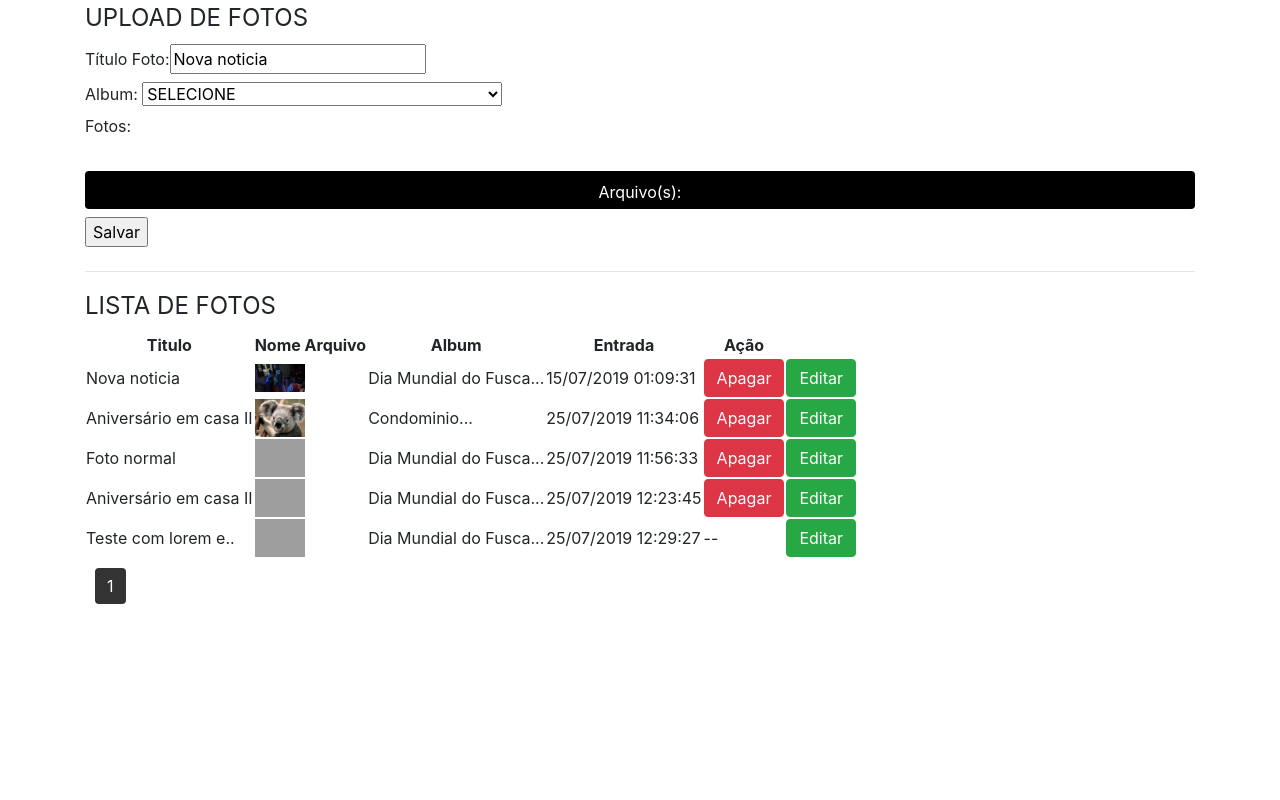
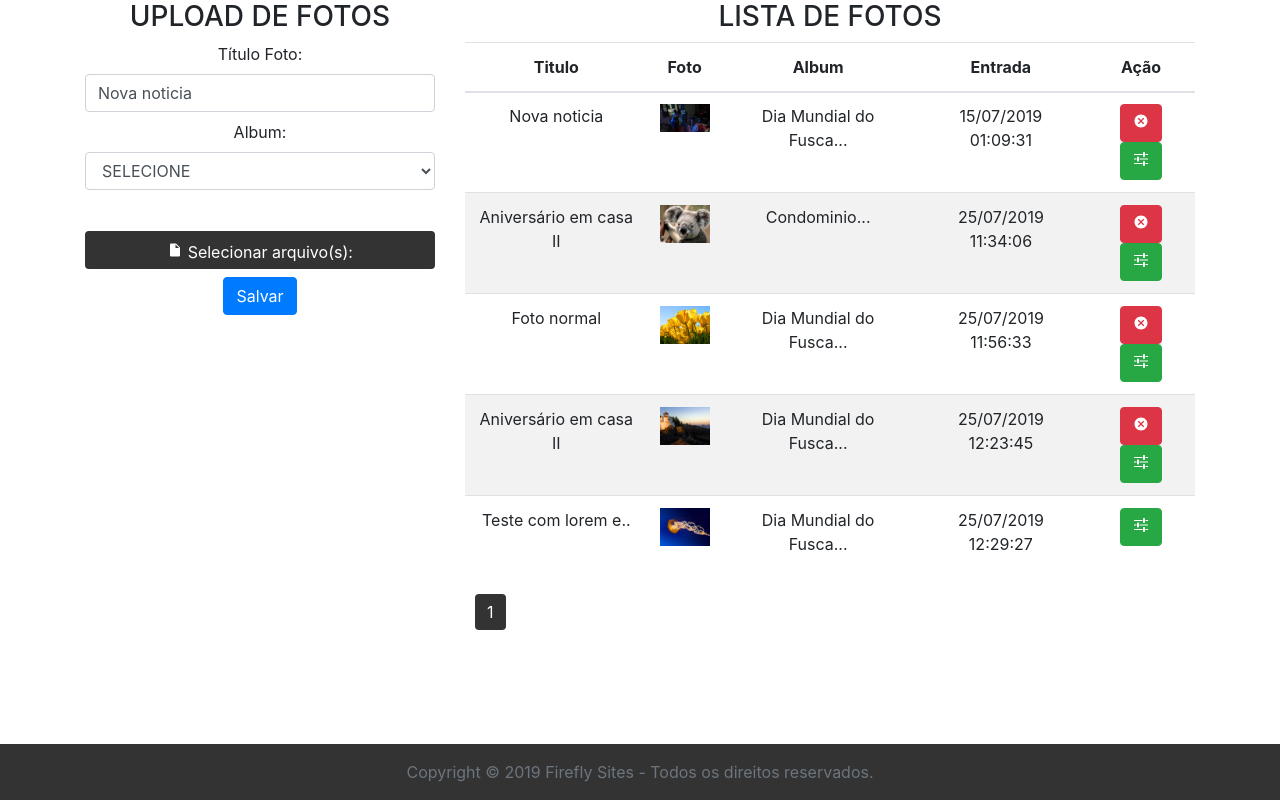
Before and after one commit to bladellano/parafuscaclube, a PHP site: page /admin/views/fotos.php in a window 1280 px wide. Run offline with PHP 8.4, Linux system fonts and the light colour scheme; data comes from the database, SQL or seed files in the repository; both versions use the stored data as it was after the commit; grey boxes are pictures that could not be loaded.

Commit message:
Ajustando layout com bootstrap 4.

```diff
--- a/admin/css/style.css
+++ b/admin/css/style.css
@@ -1,4 +1,8 @@
-	.btn_pg{
+	html {
+    min-height: 100%;
+    position: relative;
+  }
+  .btn_pg{
    margin-left: 10px;
    margin-top:10px;
    float:left;
@@ -9,17 +13,14 @@
    text-decoration: none;
  }
 
-/* table, td, th {
-  border: 1px solid black;
-  border-collapse: collapse;
+ .footer {
+
+  background-color: #333;
+  bottom: 0;
+  position: absolute;
+  width: 100%;
+  color: #fff;
 }
-table {
-  width: 100%;
-}
-td {
-  text-align: center;
-}*/
-
 form > input, select {
   margin-bottom: 8px;
 }
@@ -30,7 +31,7 @@ input[type=file] {
   display: none;
 }
 label[for=arquivo], label[for=foto]  {
-  background-color: #000;
+  background-color: #333;
   color: #fff;
   cursor: pointer;
   margin-bottom: 8px;
--- a/admin/salvar-noticia.php
+++ b/admin/salvar-noticia.php
@@ -5,7 +5,7 @@ require_once "models/Noticias.php";
 $objNoticia = new Noticias();
 
 $titulo_noticia = addslashes($_POST['tituloNoticia']);
-$conteudo = addslashes($_POST['conteudo']);
+$conteudo = ($_POST['conteudo']);
 $id_album = (int) $_POST['idAlbum'];
 $id_video = (int) $_POST['idVideo'];
 $tipo_noticia = addslashes($_POST['tipoNoticia']);
--- a/admin/views/fotos.php
+++ b/admin/views/fotos.php
@@ -22,6 +22,8 @@ $objNoticia = new Noticias();
 	<script src="../js/functions.js" type="text/javascript"></script>
 
 	<script src="../js/bootstrap.min.js" type="text/javascript"></script>
+
+	<script src="https://unpkg.com/ionicons@4.5.10-0/dist/ionicons.js"></script>
 
 	<link rel="stylesheet" type="text/css" href="../css/alertify.css">
 	<link rel="stylesheet" type="text/css" href="../css/bootstrap.min.css">
@@ -58,48 +60,43 @@ $objNoticia = new Noticias();
 		<!-- fim Modal -->
 
 
-		<fieldset><legend>UPLOAD DE FOTOS</legend>
+		<div class="row">
+			<div class="col-md-4 text-center">
 
+				<h3>UPLOAD DE FOTOS</h3>
 				<form id="form-upload" method="POST" enctype="multipart/form-data">
 
+					<label for="tituloFoto">Título Foto: </label>
+					<input type="text" name="tituloFoto" id="tituloFoto" class="form-control" required>
 
-				<label for="tituloFoto">Título Foto: </label><input type="text" name="tituloFoto" id="tituloFoto" required>
-				<br>
 					<label for="idAlbum">Album: </label>
-				<select name="idAlbum" id="idAlbum" required="">
+					<select name="idAlbum" id="idAlbum" required="" class="form-control">
 						<option value="">SELECIONE</option>
 						<?php foreach($objAlbum->listarAlbuns() as $album): ?>
 							<option value="<?php echo $album["idAlbum"] ?>"><?php echo $album["nomeAlbum"] ?></option>
 						<?php endforeach;  ?>
 					</select>
-				<br>
 
-				Fotos: <label for="arquivo">Arquivo(s):</label>
+					<label for="arquivo"><ion-icon name="document"></ion-icon> Selecionar arquivo(s):</label>
 					<input type="file" multiple="" name="arquivo" id="arquivo" required="">
 
-				<br>
-				<input type="submit" value="Salvar">
+					<input type="submit" class="btn btn-primary" value="Salvar">
+
 				</form>
-
-		</fieldset>
-
-
-		<span id='response'></span>
-		<hr>
-
+			</div> <!--col-md-6-->
+			<div class="col-md-8 text-center">
 				<?php
 
 				if($fotos->paginacao()["totalResult"] > 0):
 
 					?>
 
-			<fieldset>
-				<legend>LISTA DE FOTOS</legend>
-				<table>
-					<thead class="thead-dark">
+					<h3>LISTA DE FOTOS</h3>
+					<table class="table table-striped">
+						<thead >
 							<tr>
 								<th>Titulo</th>
-							<th>Nome Arquivo</th>
+								<th>Foto</th>
 								<th>Album</th>
 								<th>Entrada</th>
 								<th>Ação</th>
@@ -107,7 +104,6 @@ $objNoticia = new Noticias();
 						</thead>
 						<tbody>
 							<tr>
-
 
 								<?php
 
@@ -121,16 +117,22 @@ $objNoticia = new Noticias();
 
 										if(!$objNoticia->verifyFotoNoticia($foto["idFoto"])): //Verifica se tem foto de notícia na tabela.
 
-								echo '<td><a class="idFoto apagar btn btn-danger" href='.$foto["idFoto"].'>Apagar</a><td>';
+										echo '<td>
+										<a class="idFoto apagar btn btn-danger" href='.$foto["idFoto"].'><ion-icon name="close-circle"></ion-icon></a>
+										<span class="btn btn-success" data-toggle="modal" data-target="#atualizarFoto"
+										onclick="adicionarDado('.$foto["idFoto"].',\''.$foto["tituloFoto"].'\')"><ion-icon name="options"></ion-icon></span>
+										</td>';
 
 									else:
 
-								echo '<td>--<td>';
+										echo '<td>
+
+										<span class="btn btn-success" data-toggle="modal" data-target="#atualizarFoto"
+										onclick="adicionarDado('.$foto["idFoto"].',\''.$foto["tituloFoto"].'\')"><ion-icon name="options"></ion-icon></span>
+										</td>';
 
 									endif;
 
-							echo '<span class="btn btn-success" data-toggle="modal" data-target="#atualizarFoto"
-							onclick="adicionarDado('.$foto["idFoto"].',\''.$foto["tituloFoto"].'\')">Editar</span></td>';
 									echo '</tr>';
 
 								}
@@ -141,21 +143,27 @@ $objNoticia = new Noticias();
 						</table>
 						<!-- mostrando os botoes da paginação -->
 						<?php echo $fotos->paginacao()["botoesPaginacao"] ?>
-
-			</fieldset>
-
-
 						<?php
-
 
 					else:
 
 						echo "Não há registro(s).";
 
 					endif; ?>
+				</div><!--col-md-6-->
+			</div>
+
+			<span id='response'></span>
+
 
 
 		</div> <!-- fim containter -->
+		<footer class="footer mt-auto py-3">
+			<div class="container text-center">
+				<span class="text-muted">Copyright © 2019 Firefly Sites - Todos os direitos reservados.</span>
+			</div>
+		</footer>
+
 
 		<script type="text/javascript">
 
```
Also changed, not shown: admin/bd_pfc.sql (+40 -51 lines), admin/js/functions.js (+4 -14 lines), admin/views/noticias.php (+9 -4 lines), admin/upload/Desert.jpg (deleted), admin/upload/IMG-20170920-WA0065.jpg (deleted), admin/upload/IMG_20170916_211906069_TOP.jpg (deleted), admin/upload/Jellyfish.jpg (added), admin/upload/Lighthouse.jpg (added), admin/upload/Tulips.jpg (added), admin/upload/thumbnail_Desert.jpg (deleted), admin/upload/thumbnail_IMG-20170920-WA0065.jpg (deleted), admin/upload/thumbnail_IMG_20170916_211906069_TOP.jpg (deleted), admin/upload/thumbnail_Jellyfish.jpg (added), admin/upload/thumbnail_Lighthouse.jpg (added), 1 more files. Lines whose indentation alone changed are shown as unchanged.
